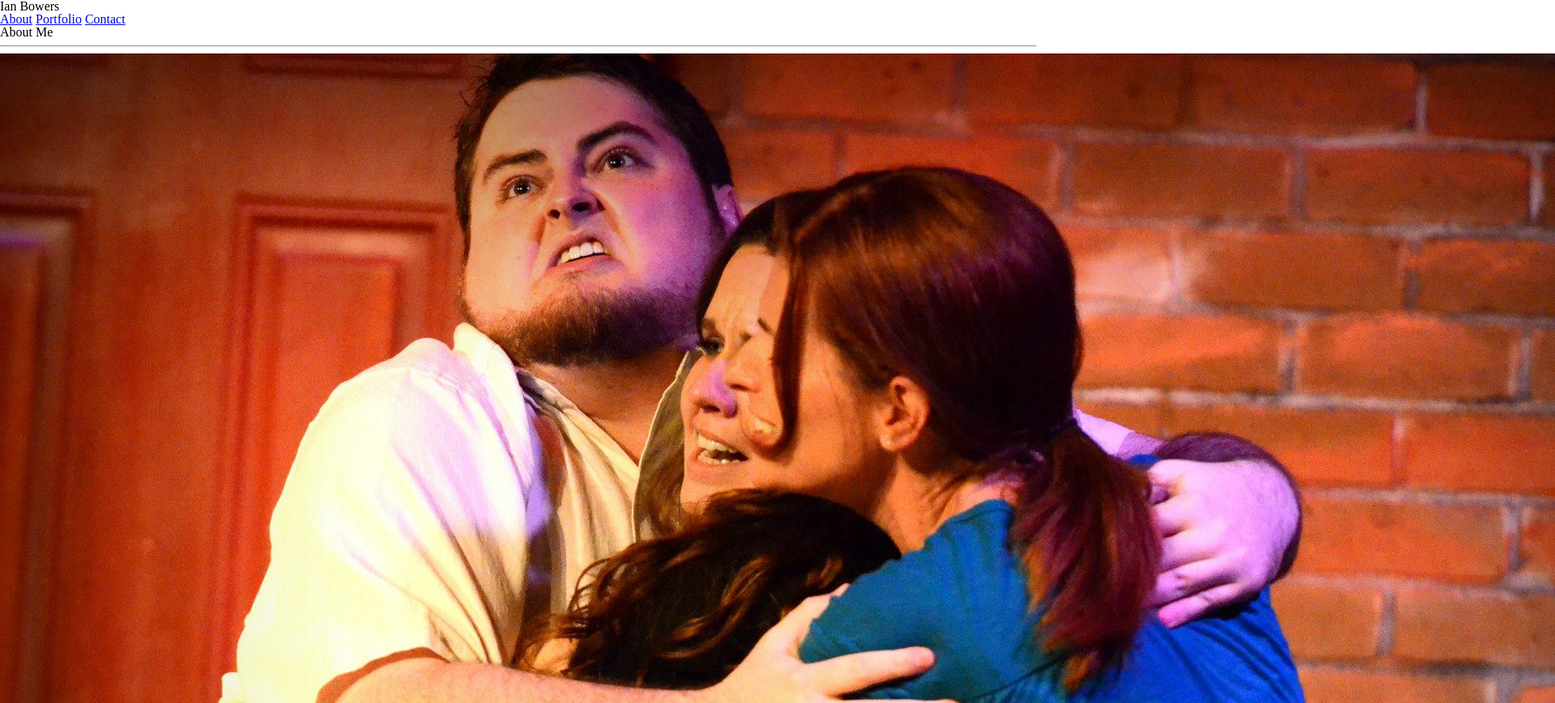
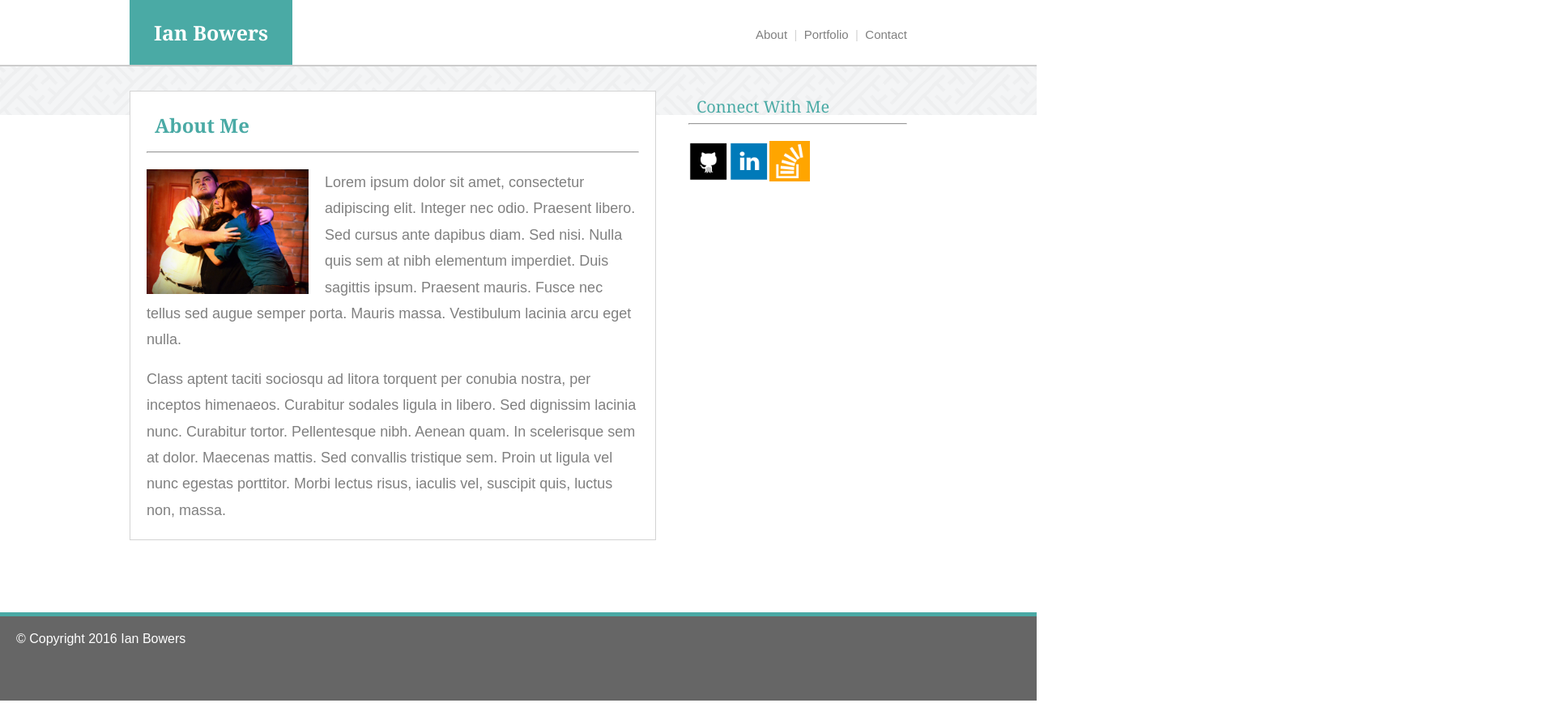
Before and after one commit to ibowers/Basic-Portfolio, a plain HTML site: page index.html in a window 1280 px wide. Shown: the top 868 px of the page at 81% size, 1920 px wide, since content can reach past the window. Drawn offline with Linux system fonts and the light colour scheme.

Commit message:
Update style.css and html files for new css

```diff
--- a/assets/css/style.css
+++ b/assets/css/style.css
@@ -0,0 +1,172 @@
+header {
+	height:80px;
+	width:960px;
+	margin:0 auto;
+}
+
+nav {
+	float:right;
+	padding-top:35px;
+	font-family: 'Arial', 'Helvetica Neue', Helvetica, sans-serif;
+	font-size:15px;
+	text-decoration:none;
+	font-weight:normal;
+	color:lightgrey;
+}
+
+nav a:link {
+	font-family: 'Arial', 'Helvetica Neue', Helvetica, sans-serif;
+	font-size:15px;
+	text-decoration:none;
+	font-weight:normal;
+	color:grey;
+}
+
+nav a:visited {
+	font-family: 'Arial', 'Helvetica Neue', Helvetica, sans-serif;
+	font-size:15px;
+	text-decoration:none;
+	font-weight:normal;
+	color:grey;
+}
+
+nav a:hover {
+	font-family: 'Arial', 'Helvetica Neue', Helvetica, sans-serif;
+	font-size:15px;
+	text-decoration:none;
+	font-weight:normal;
+	color:darkgrey;
+}
+
+nav a:active {
+	font-family: 'Arial', 'Helvetica Neue', Helvetica, sans-serif;
+	font-size:15px;
+	text-decoration:none;
+	font-weight:normal;
+	color:grey;
+}
+
+.divider {
+	font-color:grey;
+}
+
+.logo {
+	font-family: 'Georgia', Times, Times New Roman, serif;
+	font-size:25px;
+	font-weight:bold;
+	color:#ffffff;
+	background-color:#4aaaa5;
+	padding:28px 30px 27px;
+	float:left;
+}
+
+#header-container {
+	width:100%;
+	height:80px;
+	background-color:#ffffff;
+	border-bottom:2px;
+	border-bottom-style:solid;
+	border-bottom-color:#cccccc;
+}
+
+#container {
+	background-image: url("../../assets/images/background-texture.png");
+	width:100%;
+	height:auto;
+	min-height:100%;
+}
+
+#content-container {
+	width:960px;
+	margin:0px auto;
+	padding:30px 20px;
+}
+
+section {
+	width:608px;
+	float:left;
+	background-color:#ffffff;
+	padding:20px;
+	border:1px;
+	border-style:solid;
+	border-color:lightgrey;
+}
+
+h1 {
+	color:#4aaaa5;
+	font-family:'Georgia', Times, Times New Roman, serif;
+	font-size:24px;
+	font-weight:bold;
+	margin:10px 10px 20px;
+}
+
+hr {
+	height:3;
+	margin-bottom:20px;
+}
+
+.profile-image {
+	width:200px;
+	height:auto;
+	float:left;
+	margin-right:20px;
+}
+
+p {
+	font-family:'Arial', 'Helvetica Neue', Helvetica, sans-serif;
+	font-size:18px;
+	color:grey;
+	line-height:180%;
+}
+
+aside {
+	width:270px;
+	float:right;
+}
+
+h2 {
+	color:#4aaaa5;
+	font-family:'Georgia', Times, Times New Roman, serif;
+	font-size:20px;
+	margin:10px;
+}
+
+.icon {
+	width:50px;
+	height:auto;
+	float:left;
+	background-color:#ffffff;
+}
+
+* {
+	margin:0;
+}
+
+html, body {
+	height:100%;
+}
+
+.wrapper {
+	min-height:100%;
+	height:auto !important;
+	height:100%;
+	margin: 0 auto -4em;
+}
+
+.footer, .push {
+	height: 4em;
+}
+
+footer {
+	background-color:#666666;
+	padding:20px;
+	border-top:5px;
+	border-top-style:solid;
+	border-top-color:#4aaaa5;
+	margin-top:20px;
+}
+
+#copyright {
+	color:#ffffff;
+	font-family: 'Arial', 'Helvetica Neue', Helvetica, sans-serif;
+}
--- a/index.html
+++ b/index.html
@@ -6,20 +6,25 @@
 		<link rel="stylesheet" href="assets/css/style.css">
 	</head>
 	<body>
+		<div class="wrapper">
+		<div id="header-container">
 		<header>
 			<div class="logo">Ian Bowers</div>
 			<nav>
-				<a href="index.html">About</a>
-				<a href="portfolio.html">Portfolio</a>
+				<a href="index.html">About</a> &nbsp;|&nbsp;
+				<a href="portfolio.html">Portfolio</a> &nbsp;|&nbsp;
 				<a href="contact.html">Contact</a>
 			</nav>
 		</header>
-		<div class="container">
-			<section class="content-side">
+		</div>
+		<div id="container">
+			<div id="content-container">
+			<section>
 				<h1>About Me</h1>
 				<hr>
-				<img src="assets/images/ian-profile-img.jpg" alt="Ian Bowers on stage at SAK comedy lab" />
+				<img src="assets/images/ian-profile-img.jpg" alt="Ian Bowers on stage at SAK comedy lab" class="profile-image" />
 				<p>Lorem ipsum dolor sit amet, consectetur adipiscing elit. Integer nec odio. Praesent libero. Sed cursus ante dapibus diam. Sed nisi. Nulla quis sem at nibh elementum imperdiet. Duis sagittis ipsum. Praesent mauris. Fusce nec tellus sed augue semper porta. Mauris massa. Vestibulum lacinia arcu eget nulla. </p>
+				<br>
 				<p>Class aptent taciti sociosqu ad litora torquent per conubia nostra, per inceptos himenaeos. Curabitur sodales ligula in libero. Sed dignissim lacinia nunc. Curabitur tortor. Pellentesque nibh. Aenean quam. In scelerisque sem at dolor. Maecenas mattis. Sed convallis tristique sem. Proin ut ligula vel nunc egestas porttitor. Morbi lectus risus, iaculis vel, suscipit quis, luctus non, massa. </p>
 			</section>
 			<aside>
@@ -29,9 +34,11 @@
 				<a href="https://www.linkedin.com/in/ian-bowers-83819b61" target="_blank"><img src="assets/images/linkedin-icon.png" alt="LinkedIn" class="icon" /></a>
 				<a href="http://stackoverflow.com/users/6520784/ibowers" target="_blank"><img src="assets/images/stackoverflow-icon.png" alt="StackOverflow" class="icon" /></a>
 			</aside>
+			</div>
 		</div>
-		<footer>
-			<div class="copyright">&copy; Copyright 2016 Ian Bowers</div>
+		</div>
+		<footer class="footer">
+			<div id="copyright">&copy; Copyright 2016 Ian Bowers</div>
 		</footer>
 	</body>
 </html>
```
Also changed, not shown: contact.html (+12 -6 lines), portfolio.html (+12 -6 lines).
